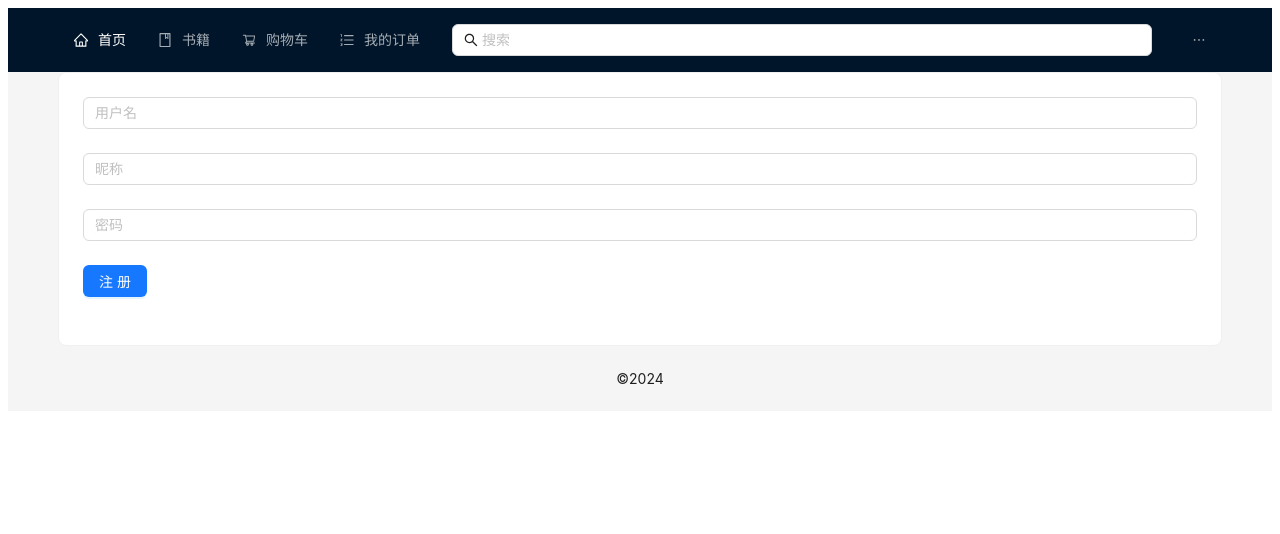
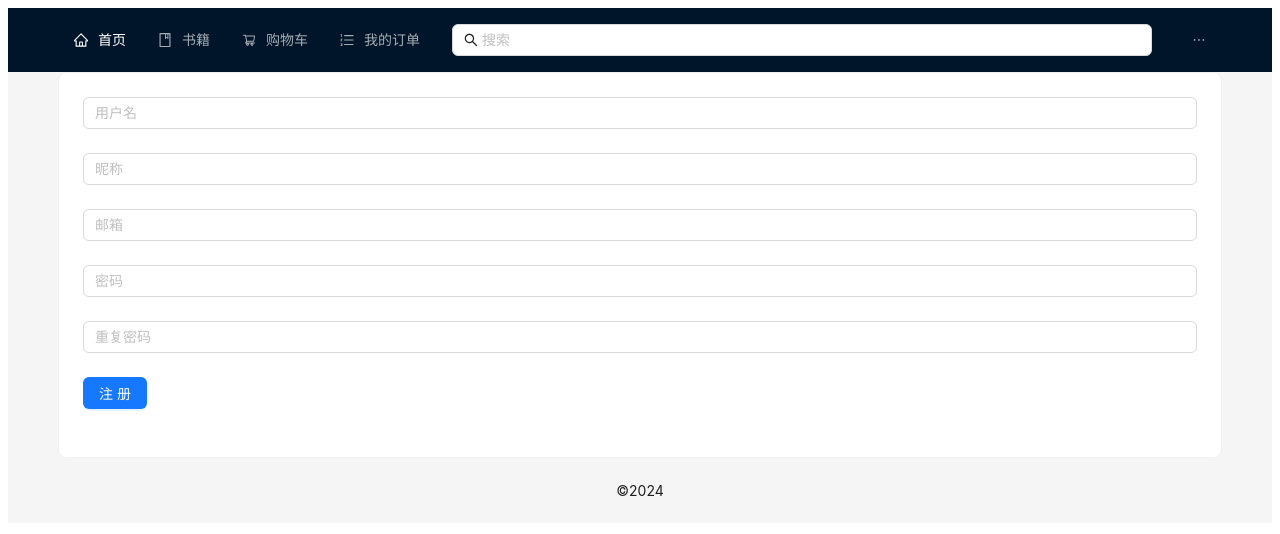
Before and after one commit to Sharkyesc/onlinebookstore, a React (Create React App) app in the folder frontend/: page /register in a window 1280 px wide. Shown: the top 534 px of the page. Built offline with nearby package versions, Linux system fonts and the light colour scheme; no server answers.

Commit message:
修改注册页

```diff
--- a/frontend/src/pages/register.jsx
+++ b/frontend/src/pages/register.jsx
@@ -1,5 +1,5 @@
 import React, { useState } from 'react';
-import { Layout, Form, Input, Button, Card } from 'antd';
+import { Layout, Form, Input, Button, Card, message } from 'antd';
 import { useNavigate } from 'react-router-dom';
 import { register } from '../service/register';
 import NavBar from '../components/navBar';
@@ -11,6 +11,8 @@ const RegisterPage = () => {
     const [username, setUsername] = useState('');
     const [nickname, setNickname] = useState('');
     const [password, setPassword] = useState('');
+    const [confirmPassword, setConfirmPassword] = useState('');
+    const [email, setEmail] = useState('');
     const navigate = useNavigate();
 
     const handleUsernameChange = (e) => {
@@ -25,19 +27,34 @@ const RegisterPage = () => {
         setPassword(e.target.value);
     };
 
+    const handleConfirmPasswordChange = (e) => {
+        setConfirmPassword(e.target.value);
+    };
+
+    const handleEmailChange = (e) => {
+        setEmail(e.target.value);
+    };
+
+
     const handleRegister = async () => {
+        if (password !== confirmPassword) {
+            message.error('密码和重复密码不匹配');
+            return;
+        }
+
         try {
-            const response = await register(username, nickname, password);
+            const response = await register(username, nickname, password, email);
             if (response.ok) {
-                alert('注册成功');
+                message.success('注册成功');
                 navigate('/login');
             } else {
-                alert('注册失败');
+                message.error('注册失败');
             }
         } catch (error) {
-            alert('注册失败，请稍后再试');
+            message.error('注册失败，请稍后再试');
         }
     };
+
 
     return (
         <Layout>
@@ -66,6 +83,15 @@ const RegisterPage = () => {
                             />
                         </Form.Item>
                         <Form.Item
+                            name="email"
+                            rules={[{ required: true, message: '请输入你的邮箱!', type: 'email' }]}
+                        >
+                            <Input
+                                placeholder="邮箱"
+                                onChange={handleEmailChange}
+                            />
+                        </Form.Item>
+                        <Form.Item
                             name="password"
                             rules={[{ required: true, message: '请输入你的密码!' }]}
                         >
@@ -73,6 +99,16 @@ const RegisterPage = () => {
                                 type="password"
                                 placeholder="密码"
                                 onChange={handlePasswordChange}
+                            />
+                        </Form.Item>
+                        <Form.Item
+                            name="confirmPassword"
+                            rules={[{ required: true, message: '请再次输入你的密码!' }]}
+                        >
+                            <Input
+                                type="password"
+                                placeholder="重复密码"
+                                onChange={handleConfirmPasswordChange}
                             />
                         </Form.Item>
                         <Form.Item>
```
